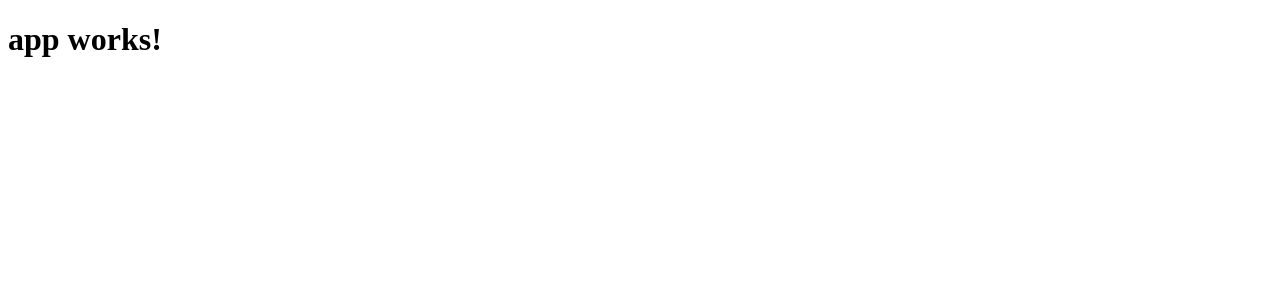
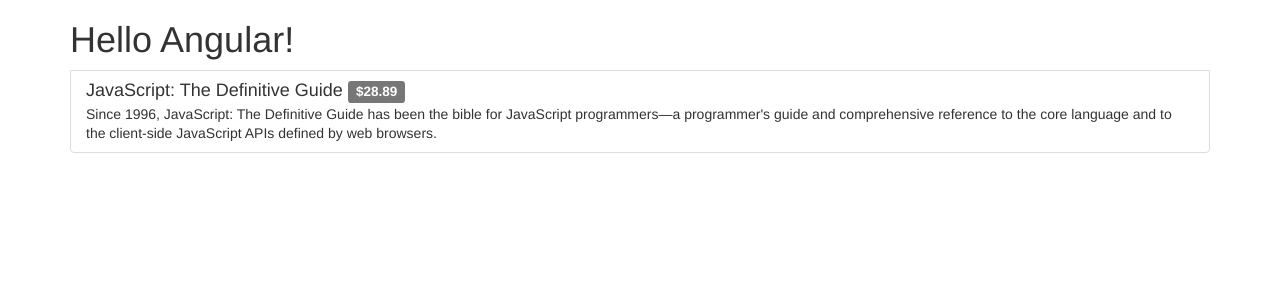
Before and after one commit to kucharskimaciej/dm-ng2-solutions, an Angular app: page / in a window 1280 px wide. Shown: the top 300 px of the page. Built offline with nearby package versions, Linux system fonts and the light colour scheme.

Commit message:
[AngularBasics3.2] Display single product tile

```diff
--- a/src/app/app.component.html
+++ b/src/app/app.component.html
@@ -1,3 +1,15 @@
-<h1>
-  {{title}}
-</h1>
+<div class="container">
+  <h1>
+    {{title}}
+  </h1>
+
+  <div class="list-group-item">
+    <h4 class="list-group-item-heading">
+      {{ product.name }}
+
+      <span class="label label-default">${{ product.price }}</span>
+    </h4>
+
+    <p class="list-group-item-text">{{ product.description }}</p>
+  </div>
+</div>
--- a/src/app/app.component.ts
+++ b/src/app/app.component.ts
@@ -6,5 +6,11 @@ import { Component } from '@angular/core';
   styleUrls: ['./app.component.css']
 })
 export class AppComponent {
-  title = 'app works!';
+  title = 'Hello Angular!';
+
+  product = {
+    name: "JavaScript: The Definitive Guide",
+    description: `Since 1996, JavaScript: The Definitive Guide has been the bible for JavaScript programmers—a programmer's guide and comprehensive reference to the core language and to the client-side JavaScript APIs defined by web browsers.`,
+    price: 28.89
+  };
 }
--- a/src/styles.css
+++ b/src/styles.css
@@ -1 +1 @@
-/* You can add global styles to this file, and also import other style files */
+@import "https://maxcdn.bootstrapcdn.com/bootstrap/3.3.7/css/bootstrap.min.css";
```
